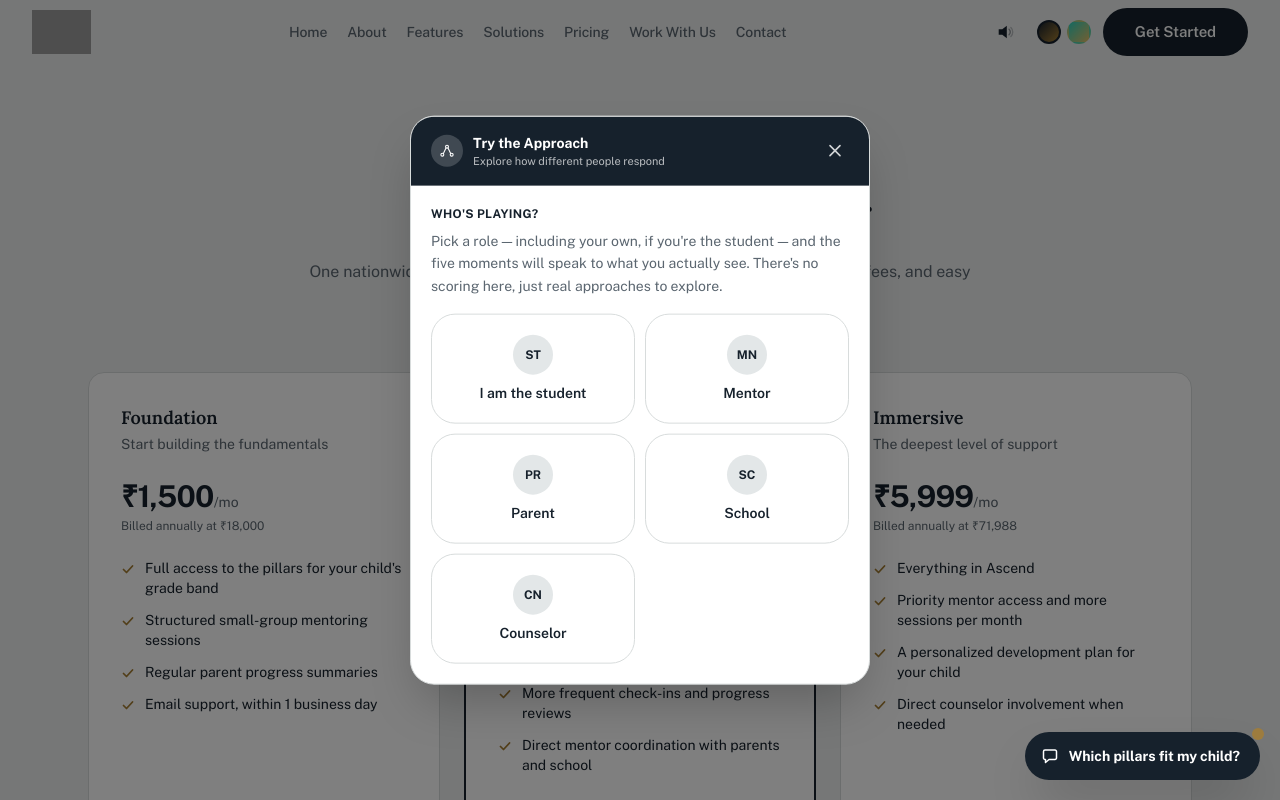
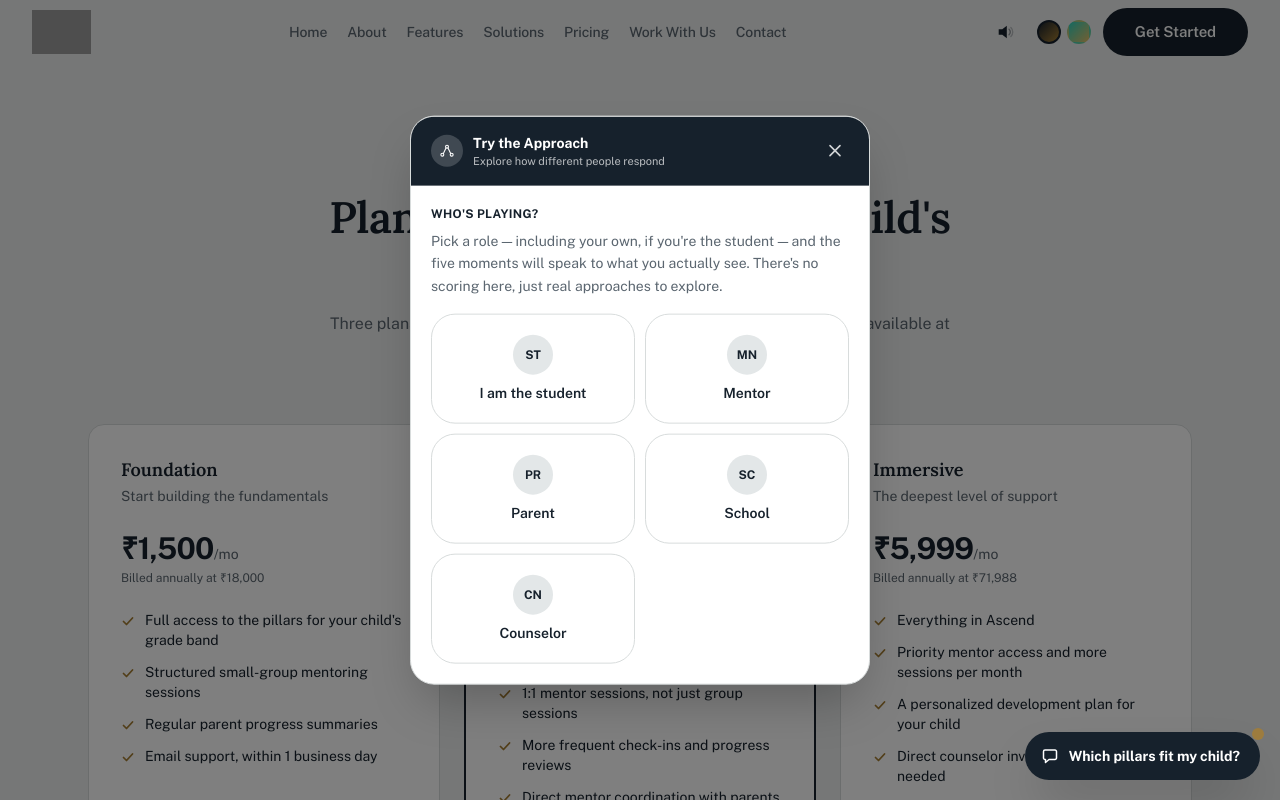
Before and after one commit to youphorialuminars/luminarguide, a Next.js app: page /pricing in a window 1280 px wide. Shown: the top 800 px of the page. Built offline with nearby package versions, Linux system fonts and the light colour scheme; grey boxes are pictures that could not be loaded.

Commit message:
Manual code change

```diff
--- a/src/app/pricing/page.tsx
+++ b/src/app/pricing/page.tsx
@@ -12,10 +12,10 @@ export default function PricingPage() {
         <p className="text-xs font-600 text-primary uppercase tracking-widest mb-4" style={{ fontWeight: 600 }}>
           Pricing
         </p>
-        <h1 className="text-section-heading text-foreground mb-4">Simple, honest pricing</h1>
+        <h1 className="text-section-heading text-foreground mb-4">Plans built around your child's growth</h1>
         <p className="text-base text-muted-foreground">
-          One nationwide price today — shown monthly, billed once a year. No hidden fees, and
-          easy EMI options are available at signup for any plan.
+          Three plans, each priced monthly and billed once a year. EMI options are available at
+          signup for any plan.
         </p>
       </div>
 
@@ -75,8 +75,7 @@ export default function PricingPage() {
       </div>
 
       <p className="text-center text-sm text-muted-foreground mt-12">
-        Have questions about which plan fits your child, need a quote for a school or group, or
-        want to ask about EMI options?{' '}
+        Not sure which plan fits your child, or need a quote for a school or group?{' '}
         <Link href="/contact" className="text-primary underline underline-offset-2" style={{ fontWeight: 600 }}>
           Contact us
         </Link>
```
